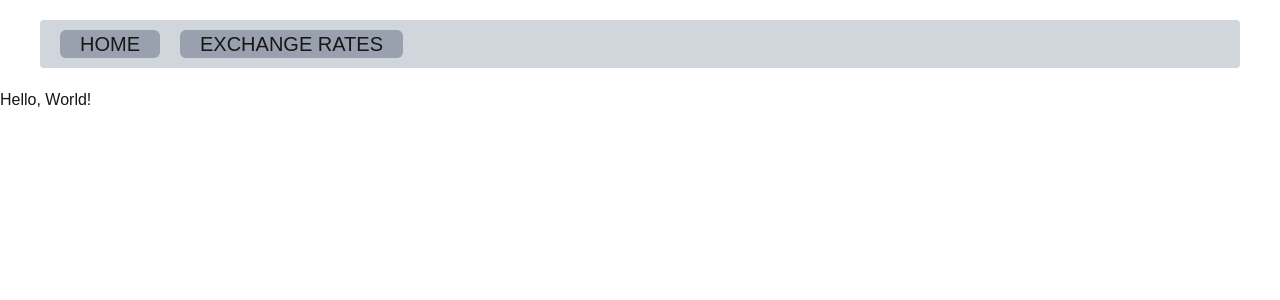
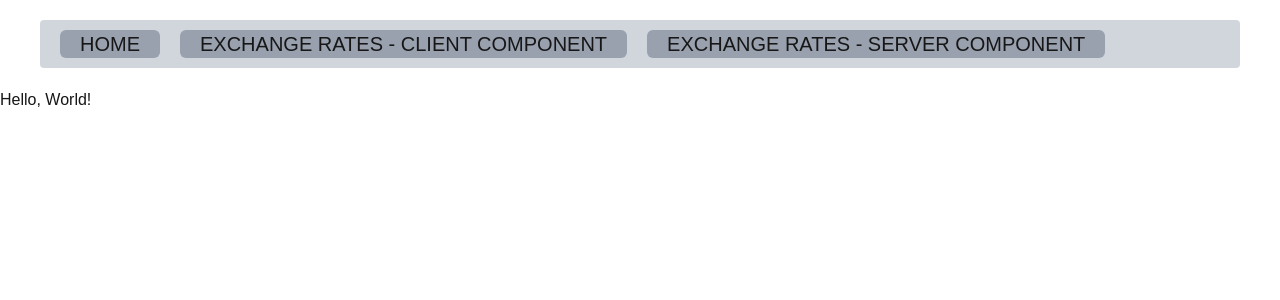
Before and after one commit to spaceofin/nextjs-prac, a Next.js app in the folder nextjs-data-practice/: page / in a window 1280 px wide. Shown: the top 300 px of the page. Built offline with nearby package versions, Linux system fonts and the light colour scheme.

Commit message:
[nextjs-data-practice]refactor: split exchange-rates page into exchange-rates-server and exchange-rates-client to render server and client components respectively

```diff
--- a/nextjs-data-practice/Navigation.tsx
+++ b/nextjs-data-practice/src/app/components/Navigation.tsx
@@ -8,9 +8,14 @@ export default function Navigation() {
         HOME
       </Link>
       <Link
-        href="/exchange-rates"
+        href="/exchange-rates-client"
         className="bg-gray-400 bg-opacity-70 rounded-md px-5">
-        EXCHANGE RATES
+        EXCHANGE RATES - CLIENT COMPONENT
+      </Link>
+      <Link
+        href="/exchange-rates-server"
+        className="bg-gray-400 bg-opacity-70 rounded-md px-5">
+        EXCHANGE RATES - SERVER COMPONENT
       </Link>
     </div>
   );
--- a/nextjs-data-practice/src/app/exchange-rates/components/ExchangeRatesViewClient.tsx
+++ b/nextjs-data-practice/src/app/exchange-rates-client/ExchangeRatesViewClient.tsx
@@ -1,6 +1,6 @@
 "use client";
 import React, { useState, useEffect } from "react";
-import { ExchangeRatesData } from "../exchange-rates-services";
+import { ExchangeRatesData } from "../exchange-rates-server/exchange-rates-services";
 
 export default function ExchangeRatesViewClient() {
   const [data, setData] = useState<ExchangeRatesData | null>(null);
--- /dev/null
+++ b/nextjs-data-practice/src/app/exchange-rates-client/page.tsx
@@ -0,0 +1,9 @@
+import ExchangeRatesViewClient from "./ExchangeRatesViewClient";
+
+export default function ExchangeRatesClientPage() {
+  return (
+    <div>
+      <ExchangeRatesViewClient />
+    </div>
+  );
+}
--- a/nextjs-data-practice/src/app/exchange-rates/components/ExchangeRatesViewServer.tsx
+++ b/nextjs-data-practice/src/app/exchange-rates-server/ExchangeRatesViewServer.tsx
@@ -1,5 +1,5 @@
-import { fetchExchangeRates } from "../exchange-rates-services";
-import CurrencyCard from "./CurrencyCard";
+import { fetchExchangeRates } from "./exchange-rates-services";
+import CurrencyCard from "../components/CurrencyCard";
 import { Suspense } from "react";
 
 export default async function ExchangeRatesViewServer() {
--- /dev/null
+++ b/nextjs-data-practice/src/app/exchange-rates-server/page.tsx
@@ -0,0 +1,9 @@
+import ExchangeRatesViewServer from "./ExchangeRatesViewServer";
+
+export default function ExchangeRatesServerPage() {
+  return (
+    <div>
+      <ExchangeRatesViewServer />
+    </div>
+  );
+}
--- a/nextjs-data-practice/src/app/exchange-rates/page.tsx
+++ /dev/null
@@ -1,9 +0,0 @@
-import ExchangeRatesViewServer from "./components/ExchangeRatesViewServer";
-
-export default function ExchangeRatesPage() {
-  return (
-    <div>
-      <ExchangeRatesViewServer />
-    </div>
-  );
-}
--- a/nextjs-data-practice/src/app/layout.tsx
+++ b/nextjs-data-practice/src/app/layout.tsx
@@ -1,6 +1,6 @@
 import type { Metadata } from "next";
 import "./globals.css";
-import Navigation from "../../Navigation";
+import Navigation from "./components/Navigation";
 
 export const metadata: Metadata = {
   title: "Nextjs Data Practice",
```
Also changed, not shown: nextjs-data-practice/package.json (+6 -6 lines), nextjs-data-practice/src/app/components/CurrencyCard.tsx (renamed from nextjs-data-practice/src/app/exchange-rates/components/CurrencyCard.tsx), nextjs-data-practice/src/app/exchange-rates-server/exchange-rates-services.ts (renamed from nextjs-data-practice/src/app/exchange-rates/exchange-rates-services.ts), 1 other file (tests, documents, lock files or other folders).
